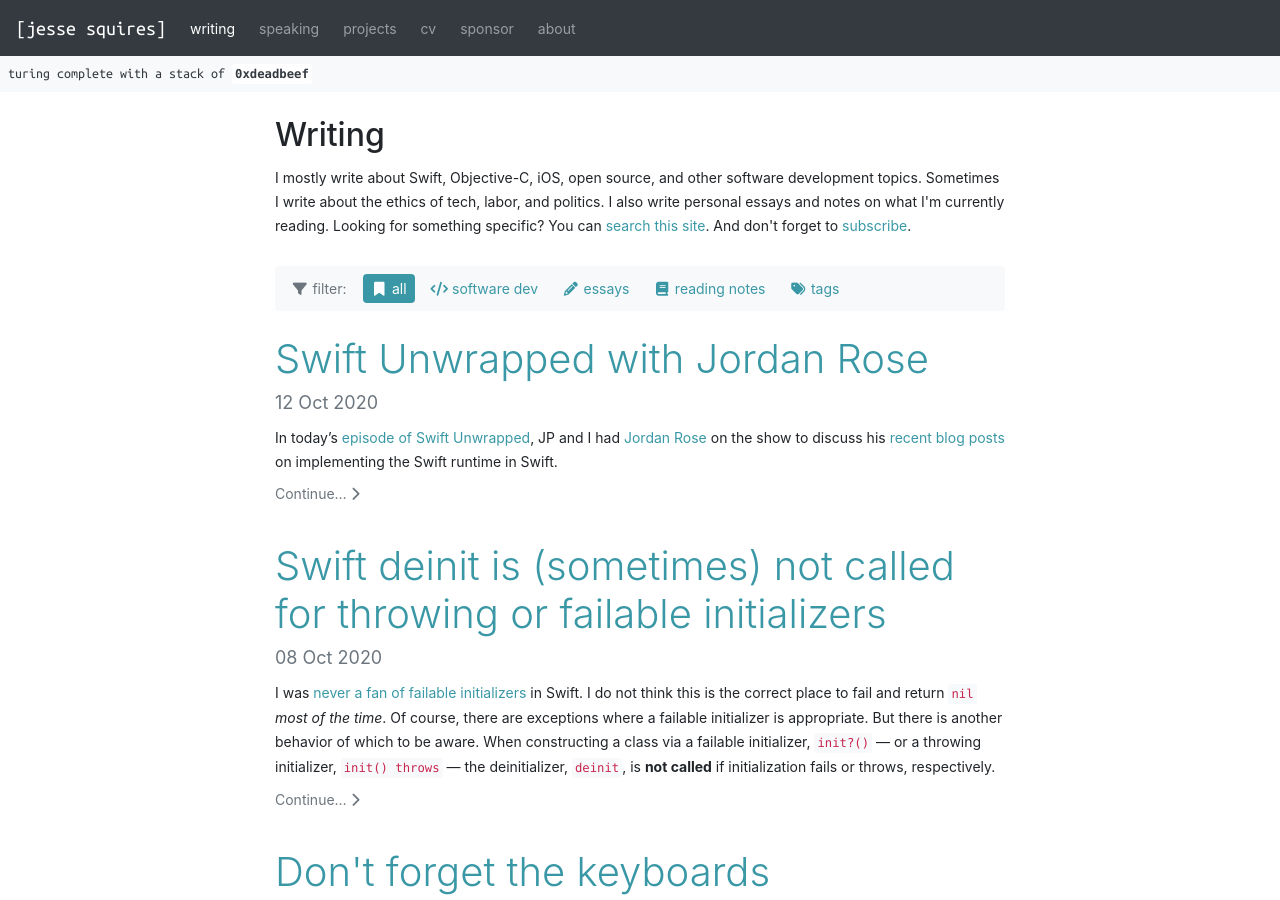
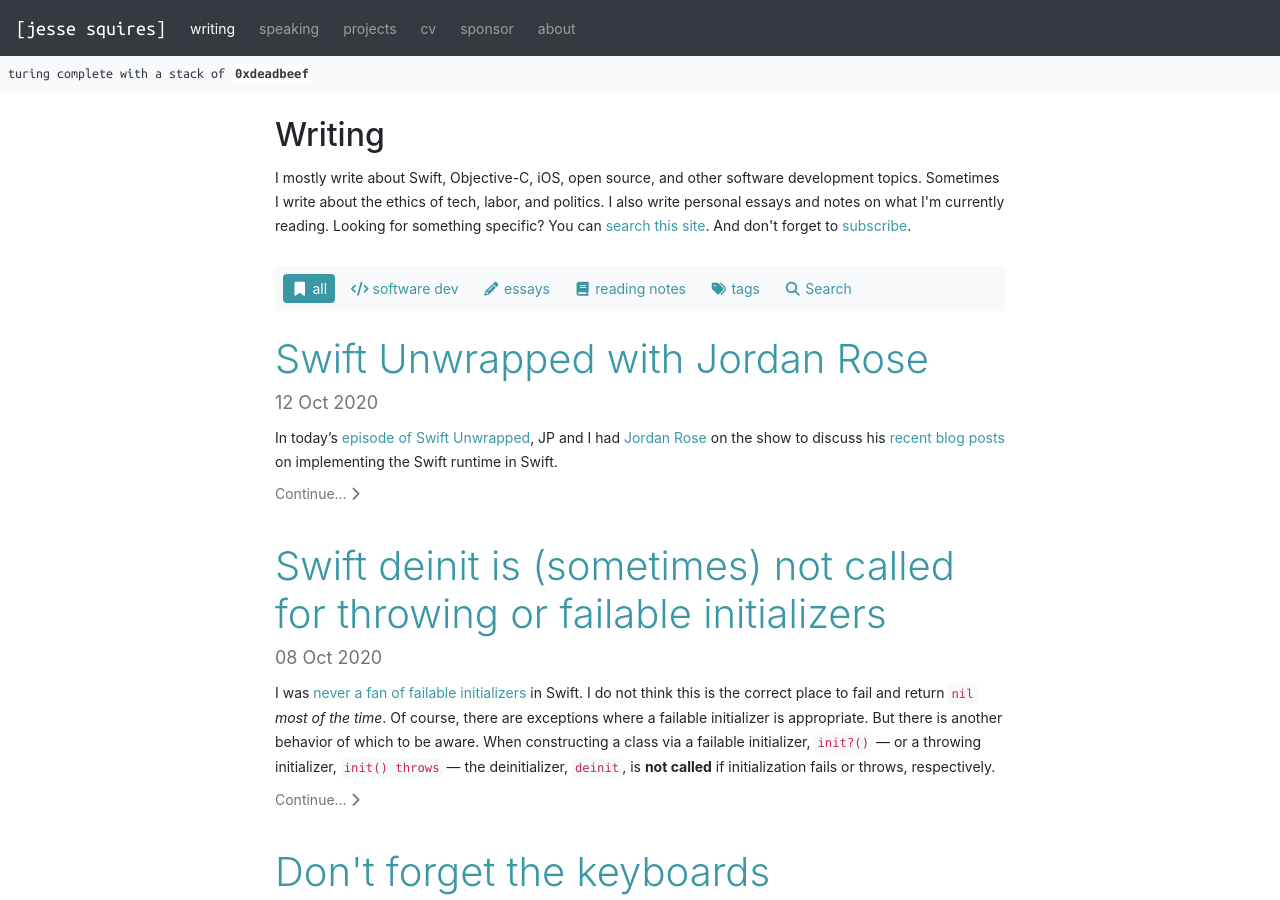
Before and after one commit to jessesquires/jessesquires.com, a Jekyll site: the page built from blog.html, in a window 1280 px wide and 900 px high. Built offline with Jekyll 4.4.1, drawn with Linux system fonts in a browser that asks for light colours; nearby versions of some CDN libraries; library files that are not in the unit come from our copies.

Commit message:
Blog navigation tweaks
- Remove "filter" label
- Add search

```diff
--- a/_layouts/category_index.html
+++ b/_layouts/category_index.html
@@ -15,12 +15,6 @@ And don't forget to <a href="/subscribe">subscribe</a>.
 
 <div class="shadow-none p-2 my-4 bg-light rounded">
 <ul class="nav nav-pills">
-    <li class="nav-item">
-        <a class="nav-link border-0 px-2 mr-2 disabled" href="#" tabindex="-1" aria-disabled="true">
-            <i class="fa fa-filter fa-fw" aria-hidden="true"></i> filter:
-        </a>
-    </li>
-
     <li class="nav-item">
         <a class="nav-link border-0 px-2 mr-2 {% if page.url == '/blog/' %}active{% endif %}" href="/blog/">
             <i class="fa fa-bookmark fa-fw" aria-hidden="true"></i> all
@@ -41,6 +35,12 @@ And don't forget to <a href="/subscribe">subscribe</a>.
             <i class="fa fa-tags fa-fw" aria-hidden="true"></i> tags
         </a>
     </li>
+
+    <li class="nav-item">
+        <a class="nav-link border-0 px-2 mr-2" href="/search/">
+            <i class="fa fa-search fa-fw" aria-hidden="true"></i> Search
+        </a>
+    </li>
 </ul>
 </div>
 
```
